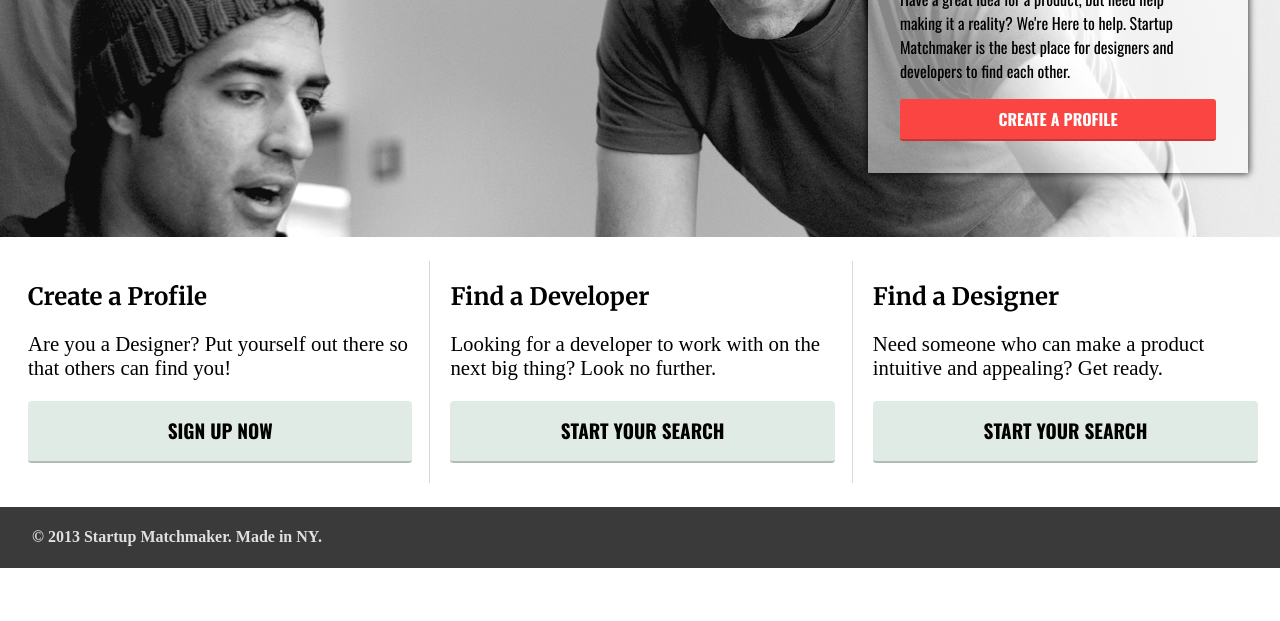
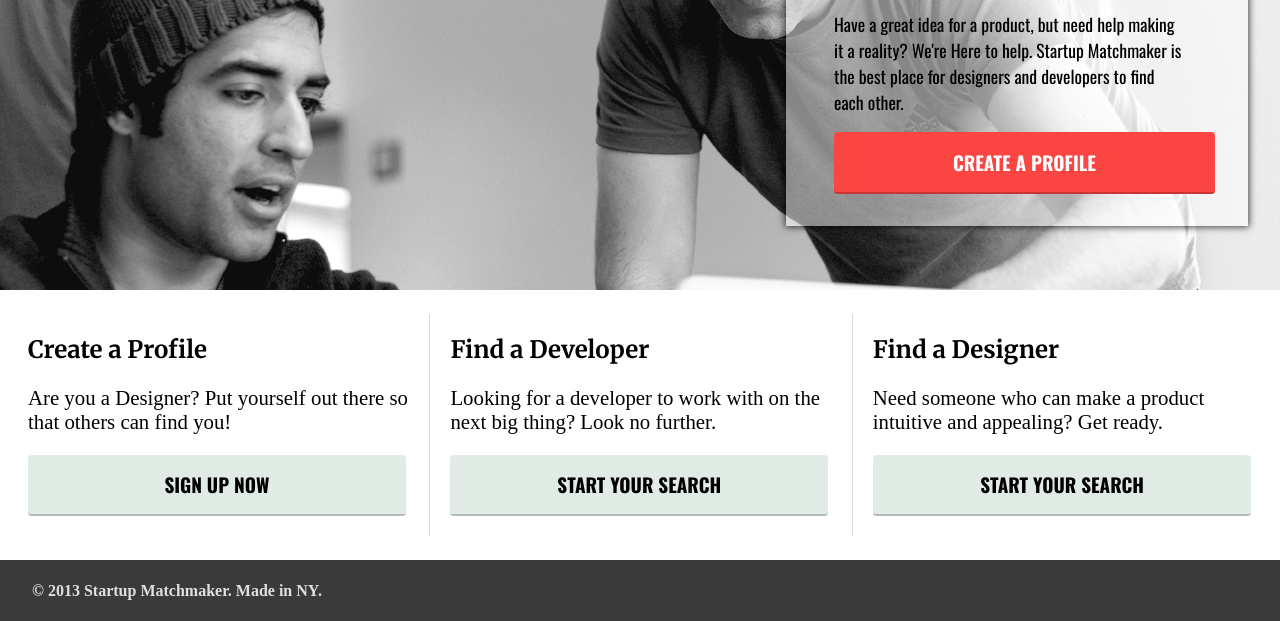
Before and after one commit to Sollix/Startup_Matchmaker, a plain HTML site: page index.html in a window 1280 px wide. Shown: the part 346-967 px from the top of the page. Before the commit the page ends 914 px from the top, so only its background shows below. Drawn offline with nearby package versions, Linux system fonts and the light colour scheme.

Commit message:
more updates

```diff
--- a/css/main.css
+++ b/css/main.css
@@ -72,9 +72,9 @@ nav .bold {
 }
 /*Create Profile*/
 .create-profile {
-	width: 300px;
+	width: 350px;
 	background-color: rgba(255, 255, 255, 0.50);
-	padding: 1em 3em 2em 2em;
+	padding: 1em 4em 2em 3em;
 	margin: 2em 2em 4em 0;
 	float: right;
 	-webkit-box-shadow: 0px 0px 7px 1px rgba(0,0,0,0.75);
@@ -84,21 +84,17 @@ nav .bold {
 .create-profile h2 {
 	font-family: Oswald;
 	font-weight: 700;
+	font-size: 2em;
 }
 
 .create-profile p {
 	font-family: Oswald;
 	font-weight: 400;
+	font-size: 1.1em;
 }
 .create-profile a {
 	background-color: #fa4542;
 	color: #fff;
-	font-family: Oswald;
-	font-weight: 700;
-	padding: .5em;
-	border-radius: .2em;
-	text-transform: uppercase;
-	text-align: center;
 	display: block;
 	border-bottom: 2px solid #c73634;
 	width: 100%;
@@ -134,17 +130,10 @@ nav .bold {
 }
 .start a {
 	background-color: #e1ebe6;
-	font-family: Oswald;
 	color: #000000;
-	font-weight: 700;
-	padding: .8em;
-	border-radius: .2em;
-	text-transform: uppercase;
 	display: inline-block;
-	width: 92.75%;
-	text-align: center;
 	border-bottom: 2px solid #b3bbb7;
-	font-size: 1.2em;
+	width: 91%;
 }
 /*Footer*/
 footer {
@@ -155,3 +144,14 @@ footer {
 	clear: both;
 	font-family: source-sans-pro;
 }
+
+/* reusable elements */
+.button-style {
+	font-family: Oswald;
+	font-weight: 700;
+	font-size: 1.2em;
+	padding: .8em;
+	border-radius: .2em;
+	text-transform: uppercase;
+	text-align: center;
+}
--- a/index.html
+++ b/index.html
@@ -31,24 +31,24 @@
 			<div class="create-profile">
 				<h2>Meet your Match!</h2>
 				<p>Have a great idea for a product, but need help making it a reality? We're Here to help. Startup Matchmaker is the best place for designers and developers to find each other.</p>
-				<a href="#">CREATE A PROFILE</a>
+				<a href="#" class="button-style">Create a profile</a>
 			</div> <!-- create-profile -->
 		</div> <!-- main -->
 		<div class="start-options clearfix">
 			<div class="start">
 				<h2>Create a Profile</h2>
 				<p>Are you a Designer? Put yourself out there so that 	others can find you!</p>
-				<a href="#">Sign up now</a>
+				<a href="#" class="button-style">Sign up now</a>
 			</div> <!-- start 1 -->
 			<div class="start">
 				<h2>Find a Developer</h2>
 				<p>Looking for a developer to work with on the next big thing? Look no further.</p>
-				<a href="#">Start your search</a>
+				<a href="#" class="button-style">Start your search</a>
 			</div> <!-- start 2 -->
 			<div class="start">
 				<h2>Find a Designer</h2>
 				<p>Need someone who can make a product intuitive and appealing? Get ready.</p>
-				<a href="#">Start your search</a>
+				<a href="#" class="button-style">Start your search</a>
 			</div> <!-- start 3 -->
 		</div> <!-- start-options -->
 		<footer>
```
